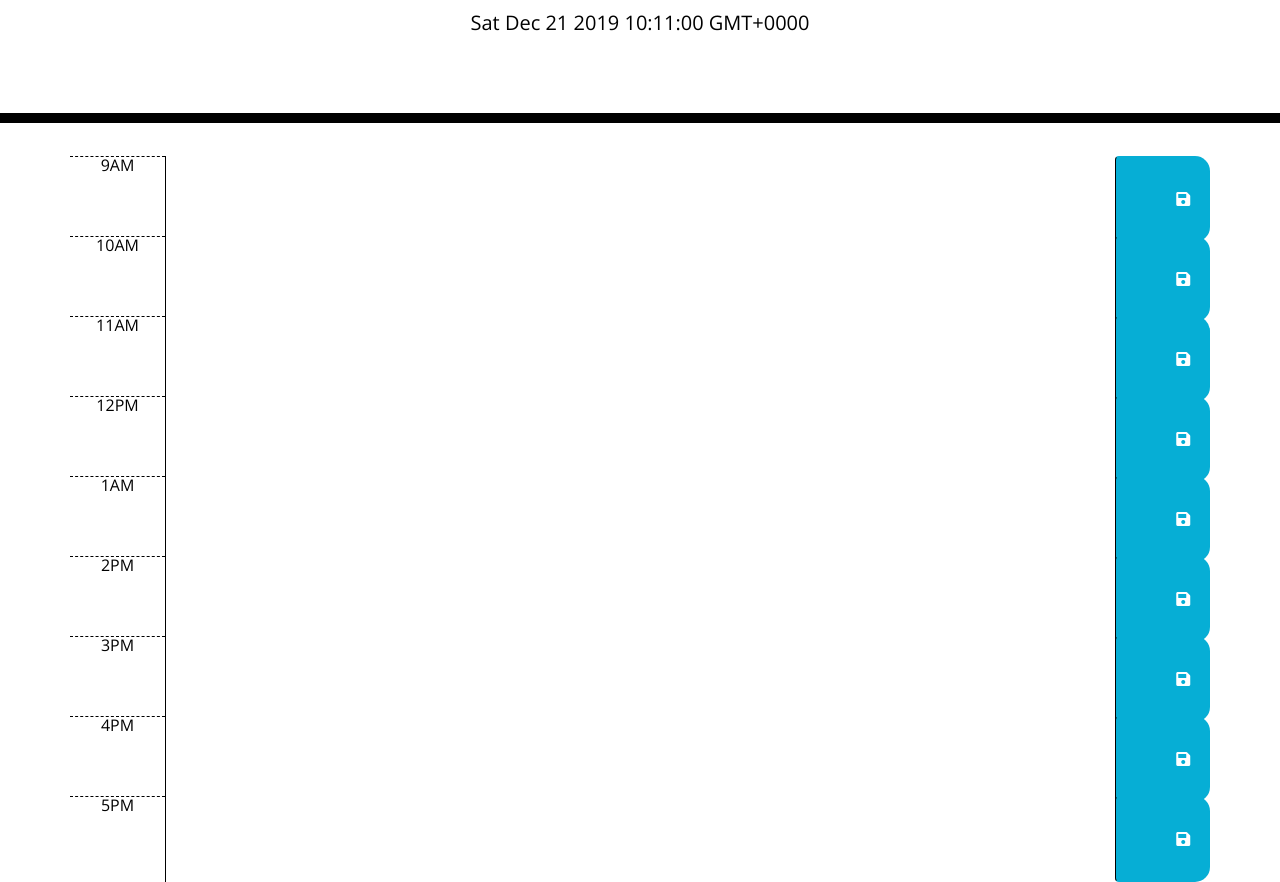
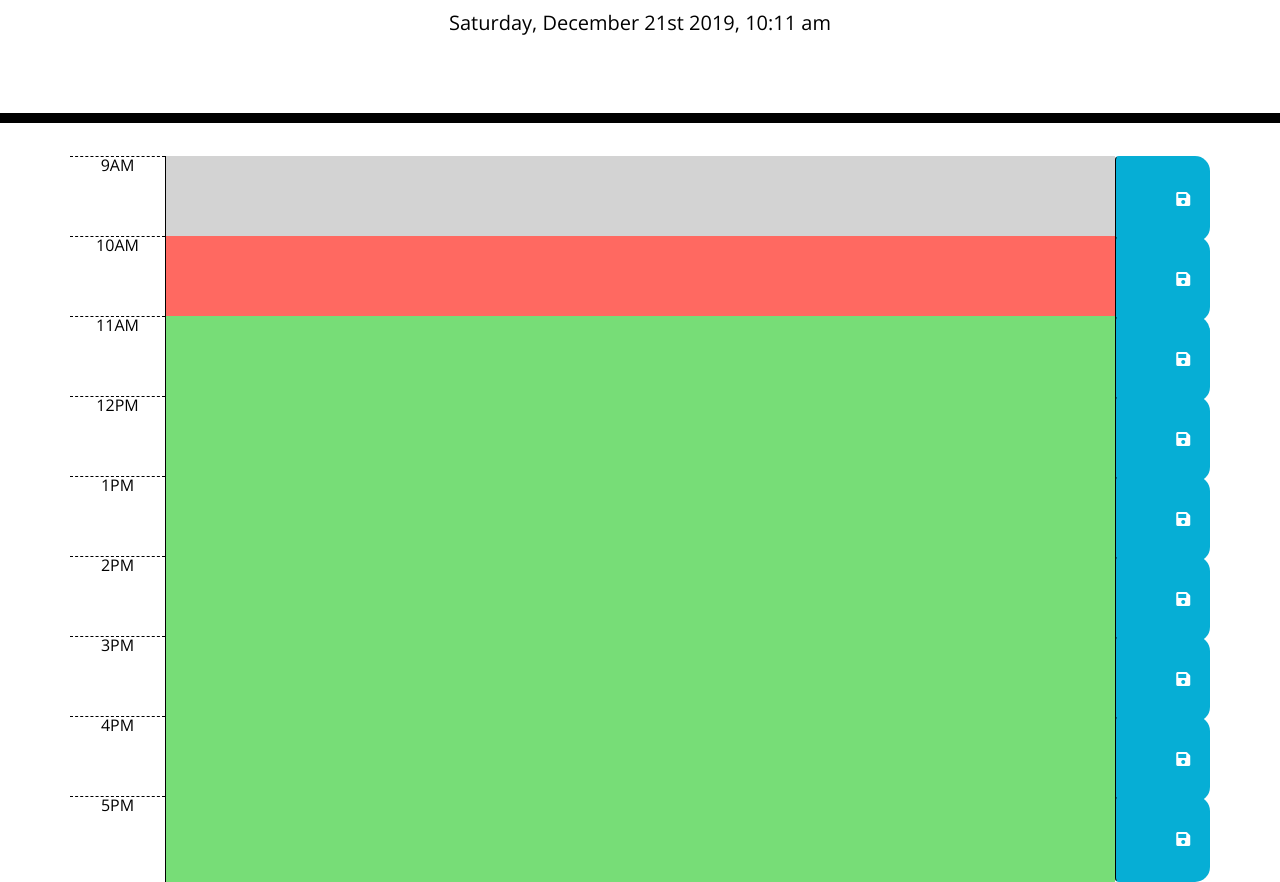
Before and after one commit to danachen99/day-planner, a plain HTML site: page index.html in a window 1280 px wide. Shown: the part 181-1063 px from the top of the page. Drawn offline with nearby package versions, Linux system fonts and the light colour scheme.

Commit message:
added JSON.stringify to setItem and setColor function

```diff
--- a/index.html
+++ b/index.html
@@ -10,6 +10,8 @@
     <link href="https://fonts.googleapis.com/css?family=Open+Sans&display=swap" rel="stylesheet" />
     <link rel="stylesheet" href="style.css" />
     <title>Work Day Scheduler</title>
+    <script src="https://code.jquery.com/jquery-3.4.1.min.js"></script>
+    <script src="https://cdnjs.cloudflare.com/ajax/libs/moment.js/2.24.0/moment.min.js"></script>
 </head>
 
 <body>
@@ -22,71 +24,70 @@
         <!-- Timeblocks go here -->
         <div id="hour-9" class="row time-block">
             <div class="col-md-1 hour">9AM</div>
-            <textarea class="col-md-10 description"></textarea>
+            <textarea class="col-md-10 description 9"></textarea>
             <button class="btn saveBtn col-md-1">
           <i class="fas fa-save"></i>
         </button>
         </div>
         <div id="hour-10" class="row time-block">
             <div class="col-md-1 hour">10AM</div>
-            <textarea class="col-md-10 description"></textarea>
+            <textarea class="col-md-10 description 10"></textarea>
             <button class="btn saveBtn col-md-1">
           <i class="fas fa-save"></i>
         </button>
         </div>
         <div id="hour-11" class="row time-block">
             <div class="col-md-1 hour">11AM</div>
-            <textarea class="col-md-10 description"></textarea>
+            <textarea class="col-md-10 description 11"></textarea>
             <button class="btn saveBtn col-md-1">
           <i class="fas fa-save"></i>
         </button>
         </div>
         <div id="hour-12" class="row time-block">
             <div class="col-md-1 hour">12PM</div>
-            <textarea class="col-md-10 description"></textarea>
+            <textarea class="col-md-10 description 12"></textarea>
             <button class="btn saveBtn col-md-1">
           <i class="fas fa-save"></i>
         </button>
         </div>
         <div id="hour-1" class="row time-block">
-            <div class="col-md-1 hour">1AM</div>
-            <textarea class="col-md-10 description"></textarea>
+            <div class="col-md-1 hour">1PM</div>
+            <textarea class="col-md-10 description 13"></textarea>
             <button class="btn saveBtn col-md-1">
           <i class="fas fa-save"></i>
         </button>
         </div>
         <div id="hour-2" class="row time-block">
             <div class="col-md-1 hour">2PM</div>
-            <textarea class="col-md-10 description"></textarea>
+            <textarea class="col-md-10 description 14"></textarea>
             <button class="btn saveBtn col-md-1">
           <i class="fas fa-save"></i>
         </button>
         </div>
         <div id="hour-3" class="row time-block">
             <div class="col-md-1 hour">3PM</div>
-            <textarea class="col-md-10 description"></textarea>
+            <textarea class="col-md-10 description 15"></textarea>
             <button class="btn saveBtn col-md-1">
           <i class="fas fa-save"></i>
         </button>
         </div>
         <div id="hour-4" class="row time-block">
             <div class="col-md-1 hour">4PM</div>
-            <textarea class="col-md-10 description"></textarea>
+            <textarea class="col-md-10 description 16"></textarea>
             <button class="btn saveBtn col-md-1">
           <i class="fas fa-save"></i>
         </button>
         </div>
         <div id="hour-5" class="row time-block">
             <div class="col-md-1 hour">5PM</div>
-            <textarea class="col-md-10 description"></textarea>
+            <textarea class="col-md-10 description 17"></textarea>
             <button class="btn saveBtn col-md-1">
           <i class="fas fa-save"></i>
         </button>
         </div>
     </div>
 
-    <script src="https://code.jquery.com/jquery-3.4.1.min.js"></script>
-    <script src="https://cdnjs.cloudflare.com/ajax/libs/moment.js/2.24.0/moment.min.js"></script>
+
     <script src="script.js"></script>
 </body>
 
--- a/script.js
+++ b/script.js
@@ -1,14 +1,64 @@
 $(document).ready(function() {
+    var currentTime = moment().local().format("dddd, MMMM Do YYYY, hh:mm a");
+    $("#currentDay").text(currentTime);
+
+
+
+    for (var i = 9; i < 18; i++) {
+        var blockTime = i;
+        //   checkTime(blockTime);
+    }
+
+
+
+    // function checkTime(time) {
+    //     if (currentTime == time) {
+    //         // color is red
+    //         $("#" + [time]).attr("class", "col-md-10 description present");
+    //     } else if (currentTime >= time) {
+    //         // color is gray
+    //         $("#" + [time]).attr("class", "col-md-10 description past");
+    //     } else {
+    //         // color is green
+    //         $("#" + [time]).attr("class", "col-md-10 description future");
+    //     }
+    // }
+
+
+
+
+
+
     $(".saveBtn").on("click", function() {
-        console.log(this);
+        //console.log(this);
+
         var value = $(this).siblings(".description").val();
         // Use this
         // var time = $(this).siblings(".hour").text();
-
         // Or this
         var time = $(this).parent().attr("id");
 
-        localStorage.setItem(time, value);
+        localStorage.setItem(time, JSON.stringify(value));
     });
-    $("#currentDay").text(moment());
+
+    for (var i = 9; i < 18; i++) {
+        setColor($("." + i), i);
+        var retrieve = localStorage.getItem("hour-" + i);
+        if (retrieve !== null) {
+            console.log("HELLO");
+            // $("#" + i).text(retrieve);
+            //$("." + i).append(JSON.parse(retrieve));
+        }
+    }
+
+    function setColor(textarea, number) {
+        if (new Date().getHours() > number) {
+            textarea.addClass("past")
+        } else if (new Date().getHours() === number) {
+            textarea.addClass("present")
+        } else {
+            textarea.addClass("future")
+        }
+    }
+
 });
```
